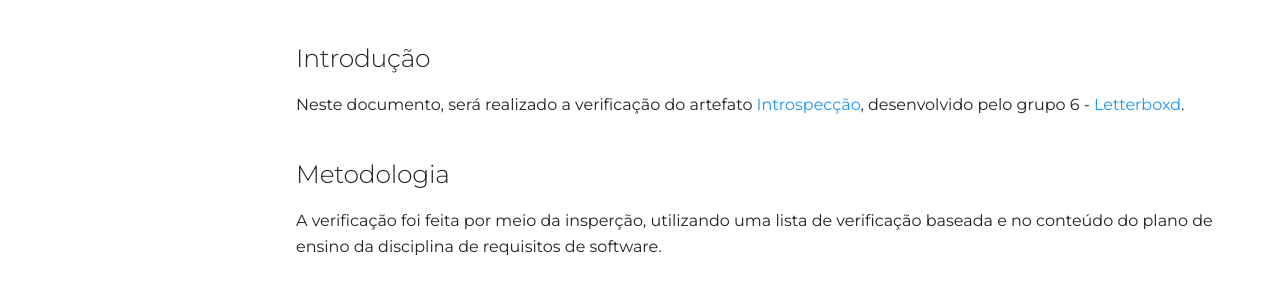
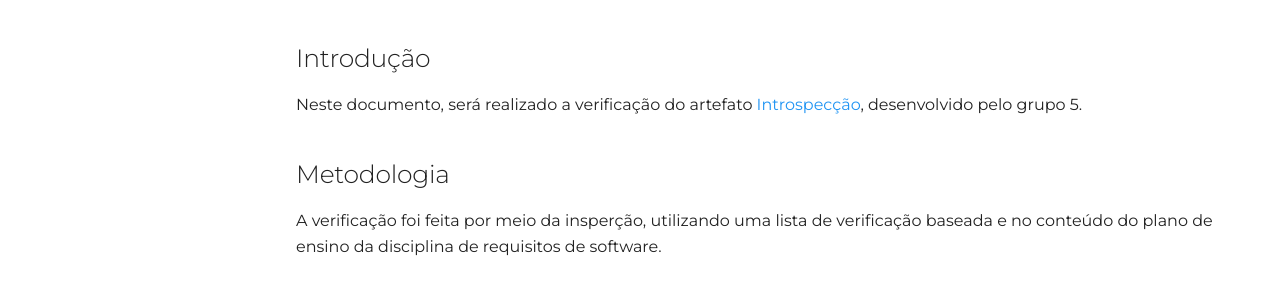
Before and after one commit to Requisitos-de-Software/2023.1-Simplenote, an MkDocs documentation site: the page built from docs/analise/elicitacao/instrospecção.md, in a window 1280 px wide and 1284 px high. Shown: the part 187-475 px from the top of the window. Built offline with MkDocs 1.6.1 and Material for MkDocs 9.7.7, drawn with Linux system fonts in a browser that asks for light colours; some web fonts are replaced; comment, search, counter and statistics services are not loaded.

Commit message:
instrospecção #62

```diff
--- a/docs/analise/elicitacao/instrospecção.md
+++ b/docs/analise/elicitacao/instrospecção.md
@@ -2,8 +2,7 @@
 
 ## Introdução
 
-Neste documento, será realizado a verificação do artefato [Introspecção](https://requisitos-de-software.github.io/2023.1-Letterboxd/Elicita%C3%A7%C3%A3o/introspeccao/), desenvolvido pelo grupo 6 - [Letterboxd](https://github.com/Requisitos-de-Software/2023.1-Letterboxd/tree/master).
-
+Neste documento, será realizado a verificação do artefato [Introspecção](https://requisitos-de-software.github.io/2023.1-Letterboxd/Elicita%C3%A7%C3%A3o/introspeccao/), desenvolvido pelo grupo 5.
 ## Metodologia
 
 A verificação foi feita por meio da insperção, utilizando uma lista de verificação baseada e no conteúdo do plano de ensino da disciplina de requisitos de software.
```
